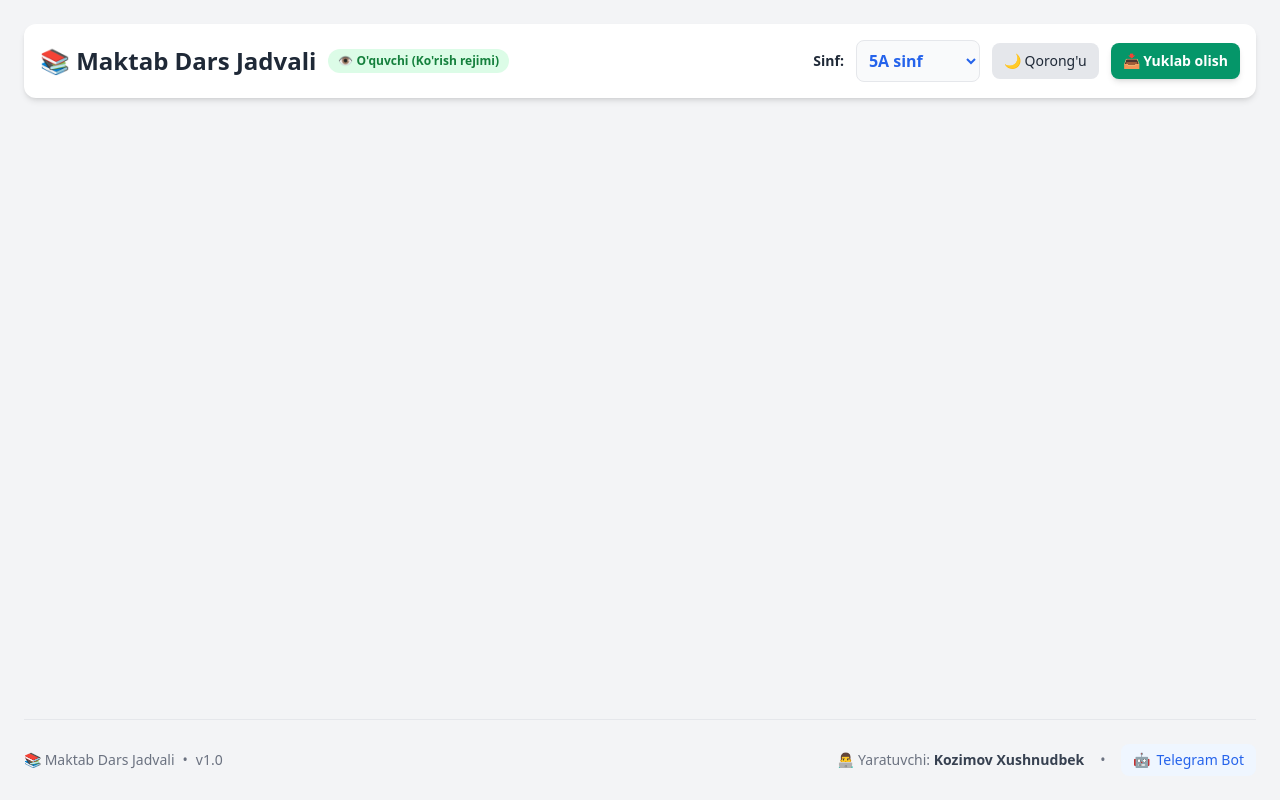
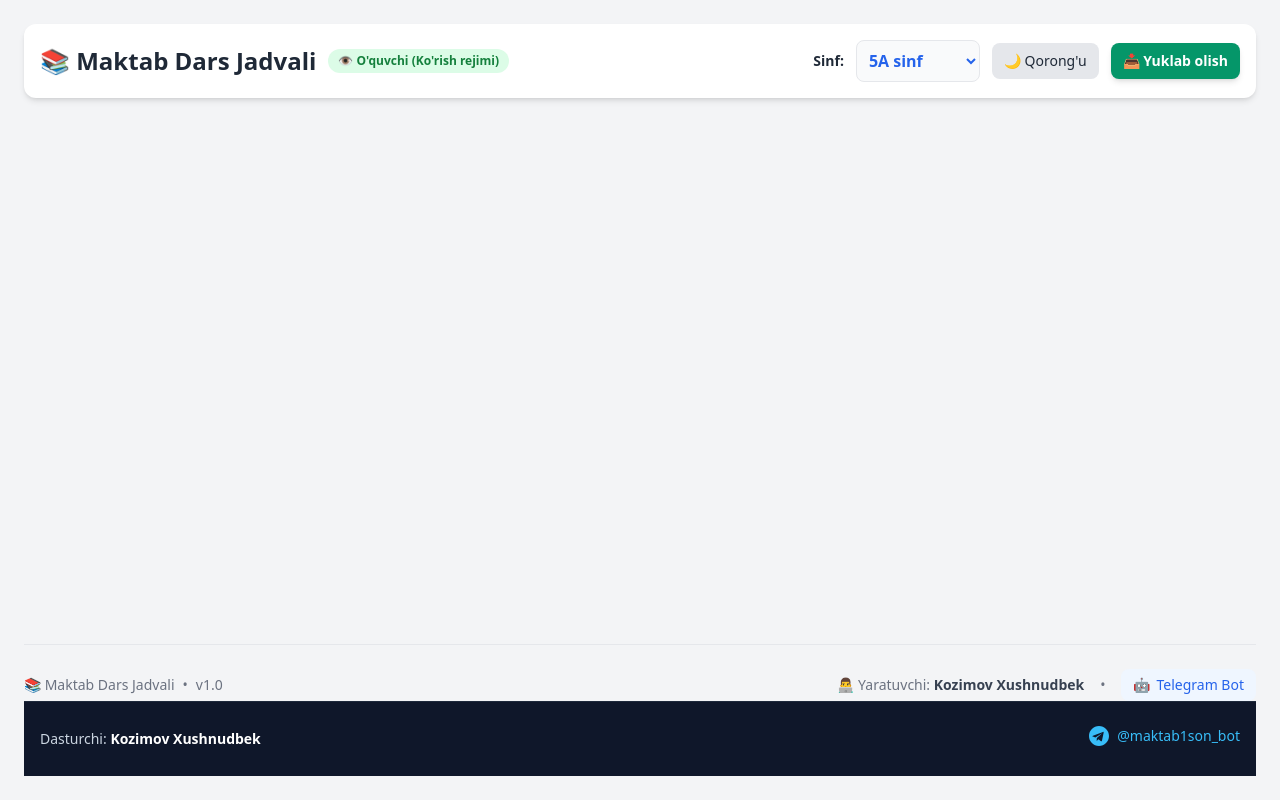
Before and after one commit to xkozimov1-ctrl/maktab-dars-jadval, a website: page public/index.html in a window 1280 px wide. Drawn offline with nearby package versions, Linux system fonts and the light colour scheme; no server answers.

Commit message:
Update index.html

```diff
--- a/public/index.html
+++ b/public/index.html
@@ -510,5 +510,30 @@
 
     init();
   </script>
+  <!-- index.html faylingizning pastki qismiga qo'shish uchun: -->
+
+<footer class="bg-slate-900 text-slate-300 py-6 border-t border-slate-800 mt-auto">
+  <div class="max-w-7xl mx-auto px-4 text-center sm:flex sm:justify-between sm:items-center">
+    <div class="mb-4 sm:mb-0">
+      <p class="text-sm">
+        Dasturchi: <span class="font-semibold text-white">Kozimov Xushnudbek</span>
+      </p>
+    </div>
+
+    <div>
+      <a
+        href="https://t.me/maktab1son_bot"
+        target="_blank"
+        rel="noopener noreferrer"
+        class="inline-flex items-center gap-2 text-sm text-sky-400 hover:text-sky-300 font-medium transition-colors"
+      >
+        <svg class="w-5 h-5 fill-current" viewBox="0 0 24 24">
+          <path d="M12 0C5.37 0 0 5.37 0 12s5.37 12 12 12 12-5.37 12-12S18.63 0 12 0zm5.56 8.16l-2.02 9.52c-.15.68-.56.84-1.13.52l-3.1-2.29-1.5 1.44c-.17.17-.31.31-.63.31l.22-3.17 5.77-5.21c.25-.22-.05-.34-.39-.12l-7.13 4.49-3.08-.96c-.67-.21-.68-.67.14-.99l12.04-4.64c.56-.2 1.05.14.83.92z"/>
+        </svg>
+        <span>@maktab1son_bot</span>
+      </a>
+    </div>
+  </div>
+</footer>
 </body>
 </html>
```
